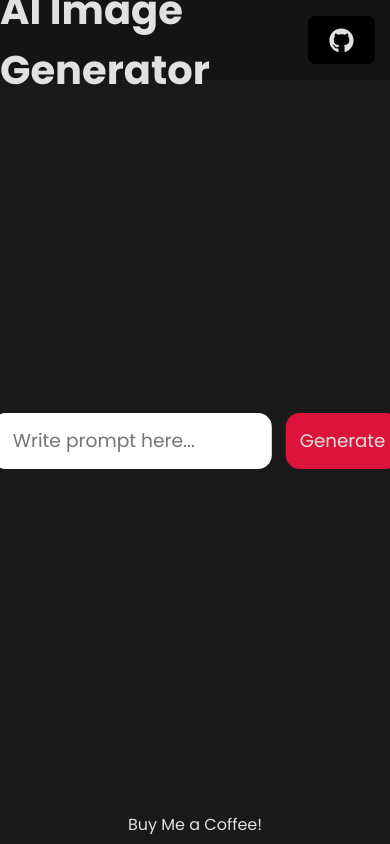
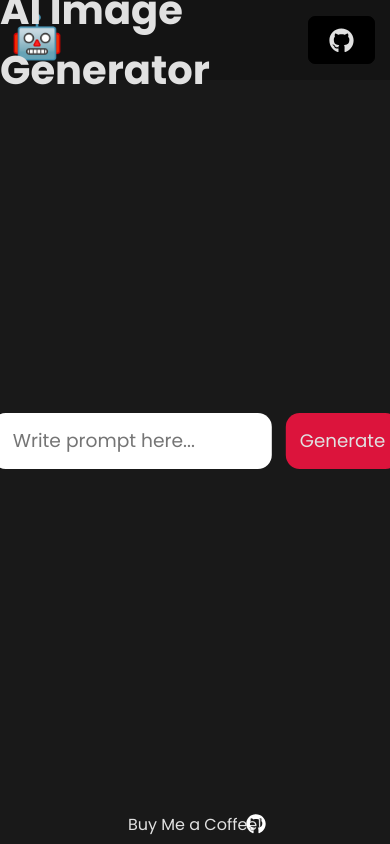
Before and after one commit to manisanghsharma/01.-AI-Image-Generator, a React (Vite) app: page / in a window 390 px wide. Built offline with nearby package versions, Linux system fonts and the light colour scheme; the HTML template or start-up script is replaced by a standard one.

Commit message:
Added favicon and more responsiveness

```diff
--- a/index.html
+++ b/index.html
@@ -2,7 +2,7 @@
 <html lang="en">
   <head>
     <meta charset="UTF-8" />
-    <link rel="icon" type="image/svg+xml" href="/vite.svg" />
+    <link rel="icon" type="image/svg+xml" href="src/assests/robot.png" />
     <meta name="viewport" content="width=device-width, initial-scale=1.0" />
     <title>AI Image Generator</title>
   </head>
--- a/src/Footer.jsx
+++ b/src/Footer.jsx
@@ -11,8 +11,14 @@ const Footer = () => {
               }
           >
               Buy Me a Coffee!
-          {/* {width < 610 ? <FaGithub style={{ fontSize: "15px" }} /> : null}   */}
           </p>
+          {width < 610 ? (
+              <FaGithub
+                  role="button"
+                  onClick={() => window.open("https://www.github.com/manisanghsharma")}
+                  id="footer-git"
+              />
+          ) : null}
       </footer>
   );
 }
--- a/src/Header.jsx
+++ b/src/Header.jsx
@@ -7,6 +7,7 @@ const Header = () => {
     const githubUrl = "https://www.github.com/manisanghsharma";
     return (
         <header className="header">
+            <img id="robot" src="src/assests/robot.png" alt="" />
             <h1 id="title">AI Image Generator</h1>
             <button id="github" onClick={() => window.open(githubUrl)}>
                 <FaGithub id="git-icon" />
--- a/src/index.css
+++ b/src/index.css
@@ -230,3 +230,21 @@ ul li img {
     background-color: rgb(185, 0, 37);
     transition: all 0.2s;
 }
+
+#robot{
+    width: 50px;
+    position: absolute;
+    left: 12px;
+    top: 12px;
+    cursor: pointer;
+}
+
+#footer-git{
+    position: absolute;
+    left: 63%;
+    bottom: 10px;
+    font-size: 20px;
+    color: white;
+    cursor: pointer;
+
+}
--- a/src/media.css
+++ b/src/media.css
@@ -1,5 +1,9 @@
 @media only screen and (max-width: 610px) {
   #github {
+    display: none;
+  }
+
+  #robot{
     display: none;
   }
 
@@ -8,6 +12,12 @@
     top: 40%;
     left: 40%;
   }
+}
+
+@media only screen and (max-width: 530px){
+    #footer-git{
+        margin-left: 10px;
+    }
 }
 
 @media only screen and (max-width: 470px) {
@@ -31,6 +41,10 @@
     top: 95px;
     left: 195px;
   }
+
+  #footer-git{
+        margin-left: 20px;
+    }
 }
 
 @media only screen and (max-width: 440px){
```
Also changed, not shown: src/assests/robot.png (added).
